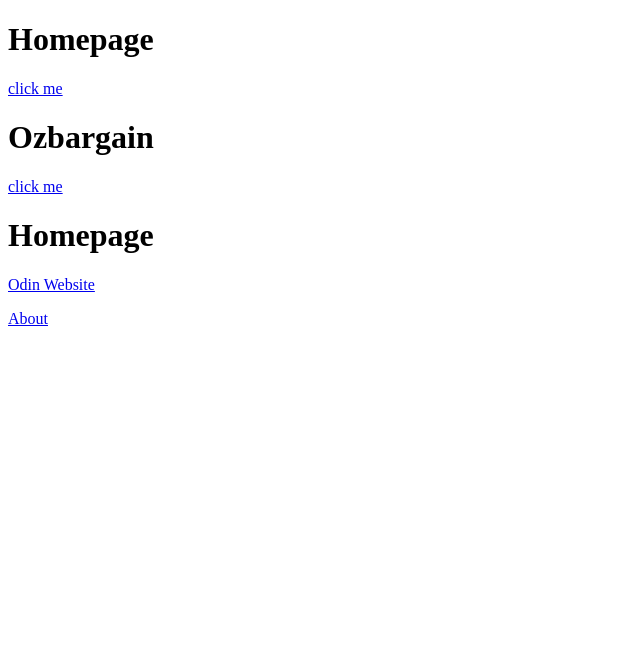
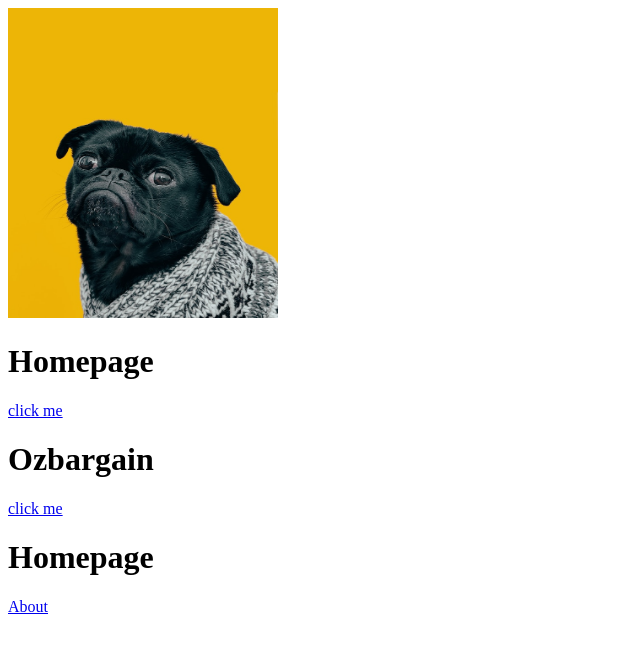
Before and after one commit to Mattchewa/git-test, a plain HTML site: page odin-inks-and-images/index.html in a window 1280 px wide. Shown: the whole page, without its empty margins (0-640 px from the left). Drawn offline with Linux system fonts and the light colour scheme.

Commit message:
Add images!

```diff
--- a/odin-inks-and-images/index.html
+++ b/odin-inks-and-images/index.html
@@ -6,6 +6,8 @@
     <title>Document</title>
 </head>
 <body>
+  <img src="./images/dog.jpg" alt="This is a dog" height="310" width="270">
+
     <h1>Homepage</h1>
     <a href="file:///home/admins/repos/git-test/html-boilerplate/index.html">click me</a>
 
@@ -15,11 +17,7 @@
     <body>
         <h1>Homepage</h1>
         <p>
-        <a href="https://www.theodinproject.com/about">Odin Website</a>
-        </p>
-
-        <p>
-          <a href="about.html">About</a>
+          <a href="./pages/about.html">About</a>
         </p>
       </body>
 
```
Also changed, not shown: odin-inks-and-images/pages/about.html (renamed from odin-inks-and-images/about.html, +2 -0 lines), odin-inks-and-images/images/dog.jpg (added).
